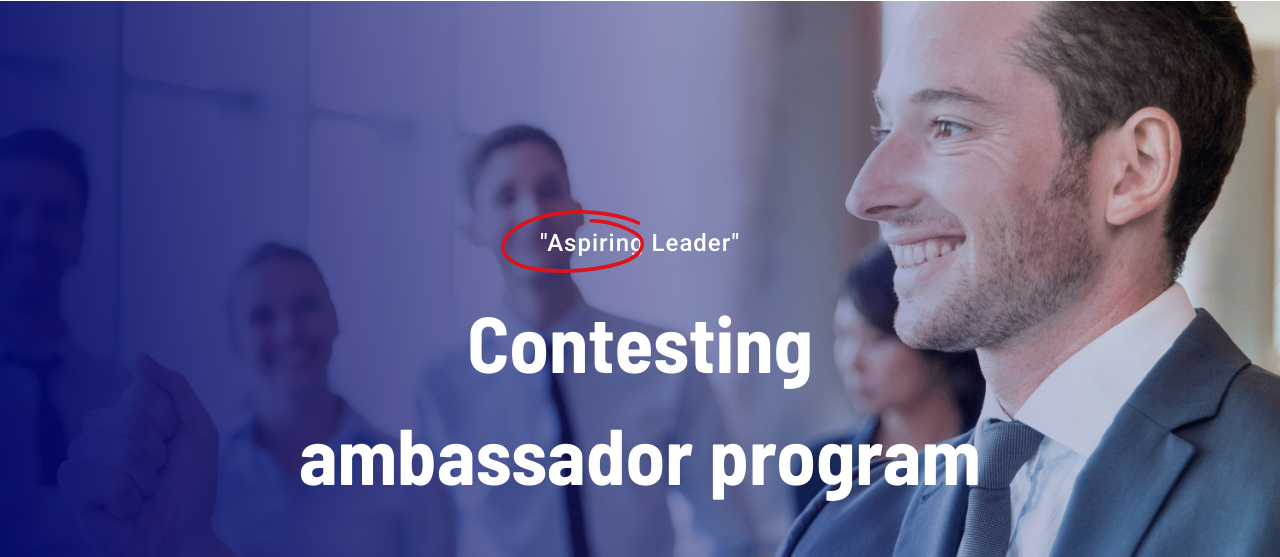
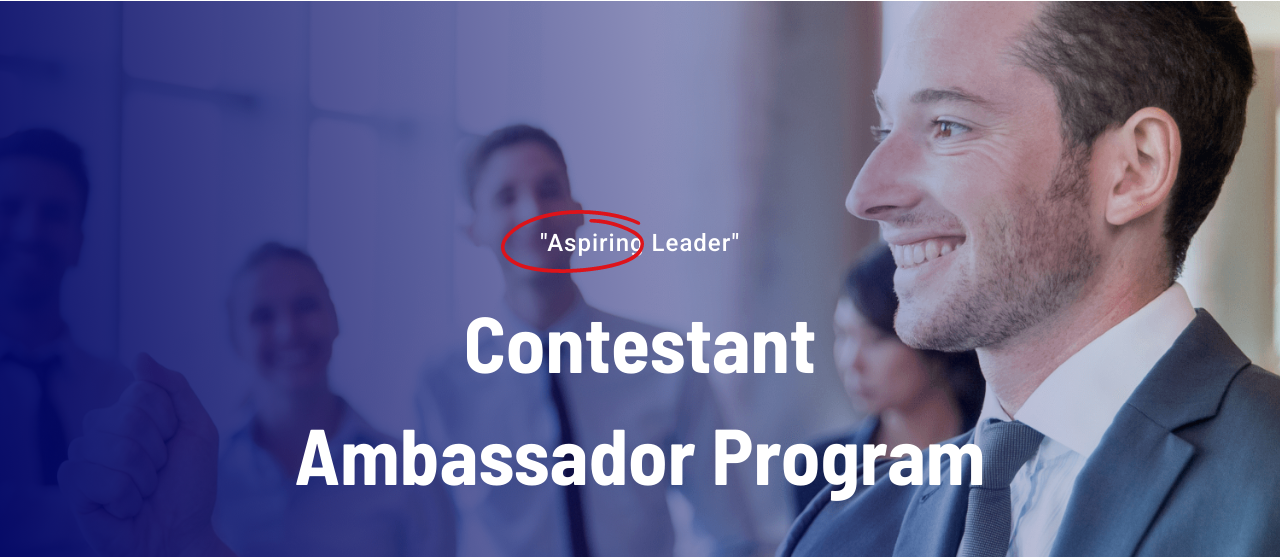
Before and after one commit to votegentle961/ambassaor, a plain HTML site: page index.html in a window 1280 px wide. Shown: the part 99-656 px from the top of the page. Drawn offline with Linux system fonts and the light colour scheme.

Commit message:
Update index.html

```diff
--- a/index.html
+++ b/index.html
@@ -206,8 +206,8 @@
                       <img src="assets/img/Path 36.png" class="title-shape" alt="">
                      "Aspiring Leader"
                     </div>
-                    <h1 class="title style-02"> Contesting
-                      ambassador program</h1>
+                    <h1 class="title style-02"> Contestant
+                      Ambassador Program</h1>
                       <div class="btn-wrapper desktop-center">
                         <a href="instagram.html" class="boxed-btn btn-sanatory style-01 text-uppercase"><i class="fas fa-arrow-right"></i> Join now</a>
                     </div>
```
